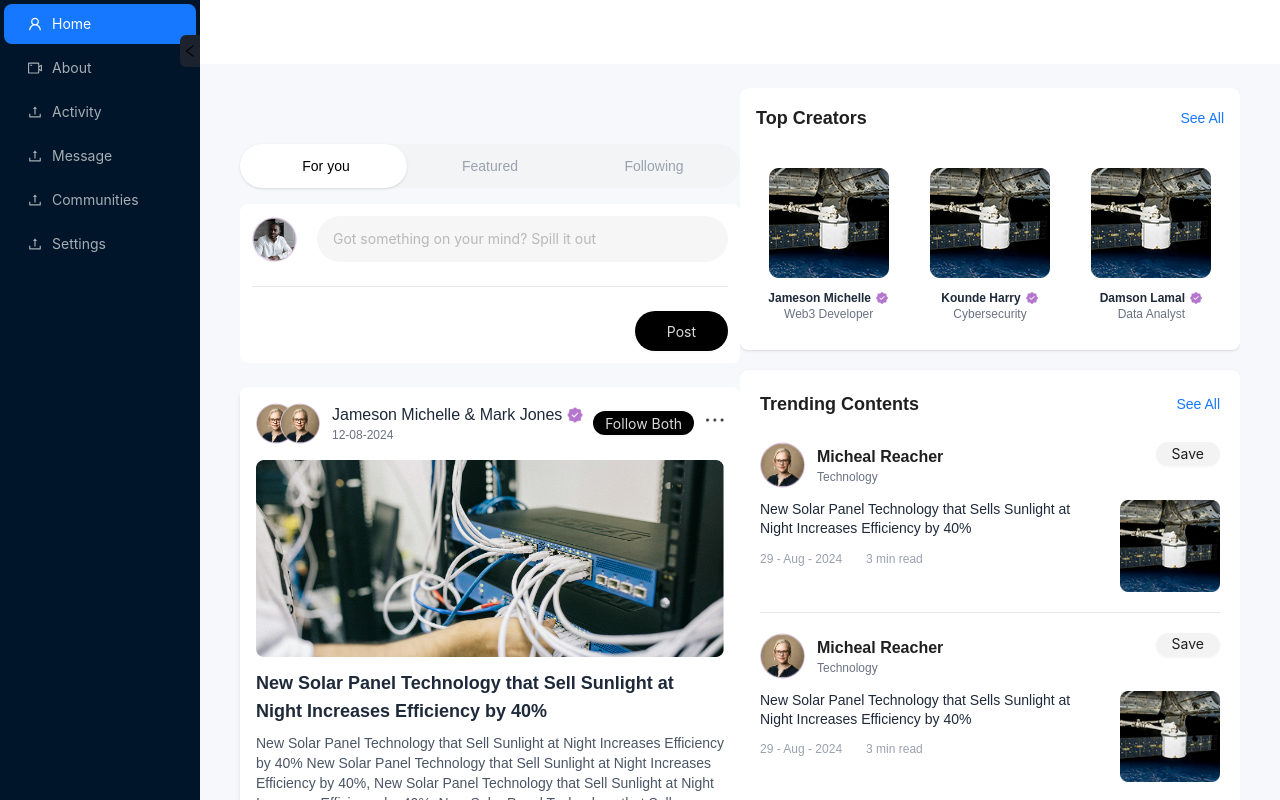
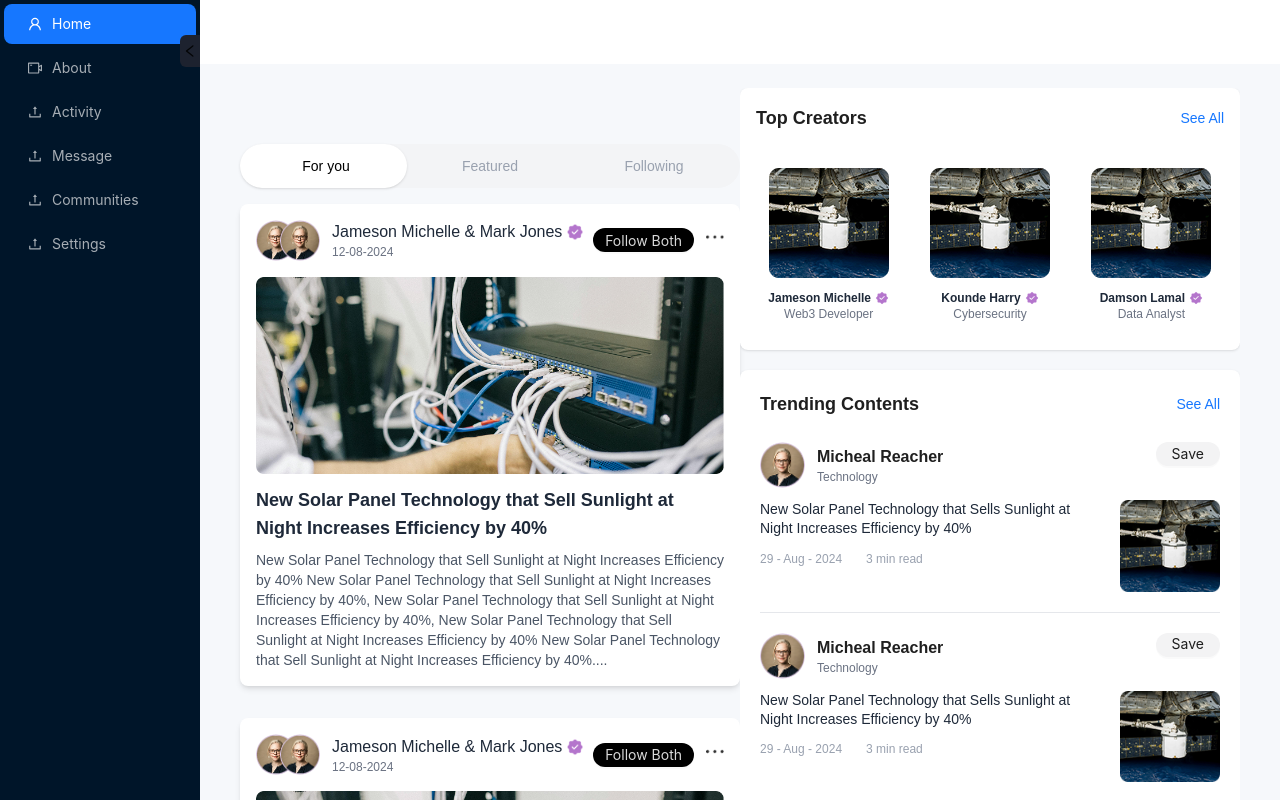
Before and after one commit to emmasam1/withread, a Next.js app: page /dashboard in a window 1280 px wide. Built offline with nearby package versions, Linux system fonts and the light colour scheme.

Commit message:
added context

```diff
--- /dev/null
+++ b/src/app/context/context.jsx
@@ -0,0 +1,23 @@
+"use client";
+
+import React, { createContext, useContext, useState } from "react";
+
+// Create context
+const AuthContext = createContext();
+
+// Provider
+export const AuthProvider = ({ children }) => {
+  const [isLoggedIn, setIsLoggedIn] = useState(false);
+
+  const login = () => setIsLoggedIn(true);
+  const logout = () => setIsLoggedIn(false);
+
+  return (
+    <AuthContext.Provider value={{ isLoggedIn, login, logout }}>
+      {children}
+    </AuthContext.Provider>
+  );
+};
+
+// Hook
+export const useAuth = () => useContext(AuthContext);
--- a/src/app/dashboard/page.jsx
+++ b/src/app/dashboard/page.jsx
@@ -4,6 +4,7 @@ import React, { useState } from "react";
 import Image from "next/image";
 import { Button, Input, Divider } from "antd";
 import { motion } from "framer-motion";
+import { useAuth } from "../context/context";
 
 // import ForYou from "@/components/home/ForYou";
 import ForYou from "./components/home/ForYou";
@@ -20,6 +21,7 @@ const Following = () => (
 
 const Page = () => {
   const [activeTab, setActiveTab] = useState("1");
+  const { isLoggedIn, login, logout } = useAuth();
 
   const tabs = [
     { key: "1", label: "For you", content: <ForYou /> },
@@ -56,6 +58,7 @@ const Page = () => {
           </div>
 
           {/* Post Input Box */}
+          {isLoggedIn && (
             <div className="bg-white rounded-lg p-3 mb-6">
               <div className="flex items-center gap-5">
                 <Image
@@ -78,6 +81,7 @@ const Page = () => {
                 </Button>
               </div>
             </div>
+          )}
 
           {/* Tab Content */}
           <div>{tabs.find((tab) => tab.key === activeTab)?.content}</div>
--- a/src/app/layout.js
+++ b/src/app/layout.js
@@ -1,5 +1,6 @@
 import { Geist, Geist_Mono } from "next/font/google";
 import "./globals.css";
+import { AuthProvider } from "./context/context";
 
 const geistSans = Geist({
   variable: "--font-geist-sans",
@@ -22,7 +23,7 @@ export default function RootLayout({ children }) {
       <body
         className={`${geistSans.variable} ${geistMono.variable} antialiased`}
       >
-        {children}
+         <AuthProvider>{children}</AuthProvider>
       </body>
     </html>
   );
```
Lines whose indentation alone changed are shown as unchanged.
